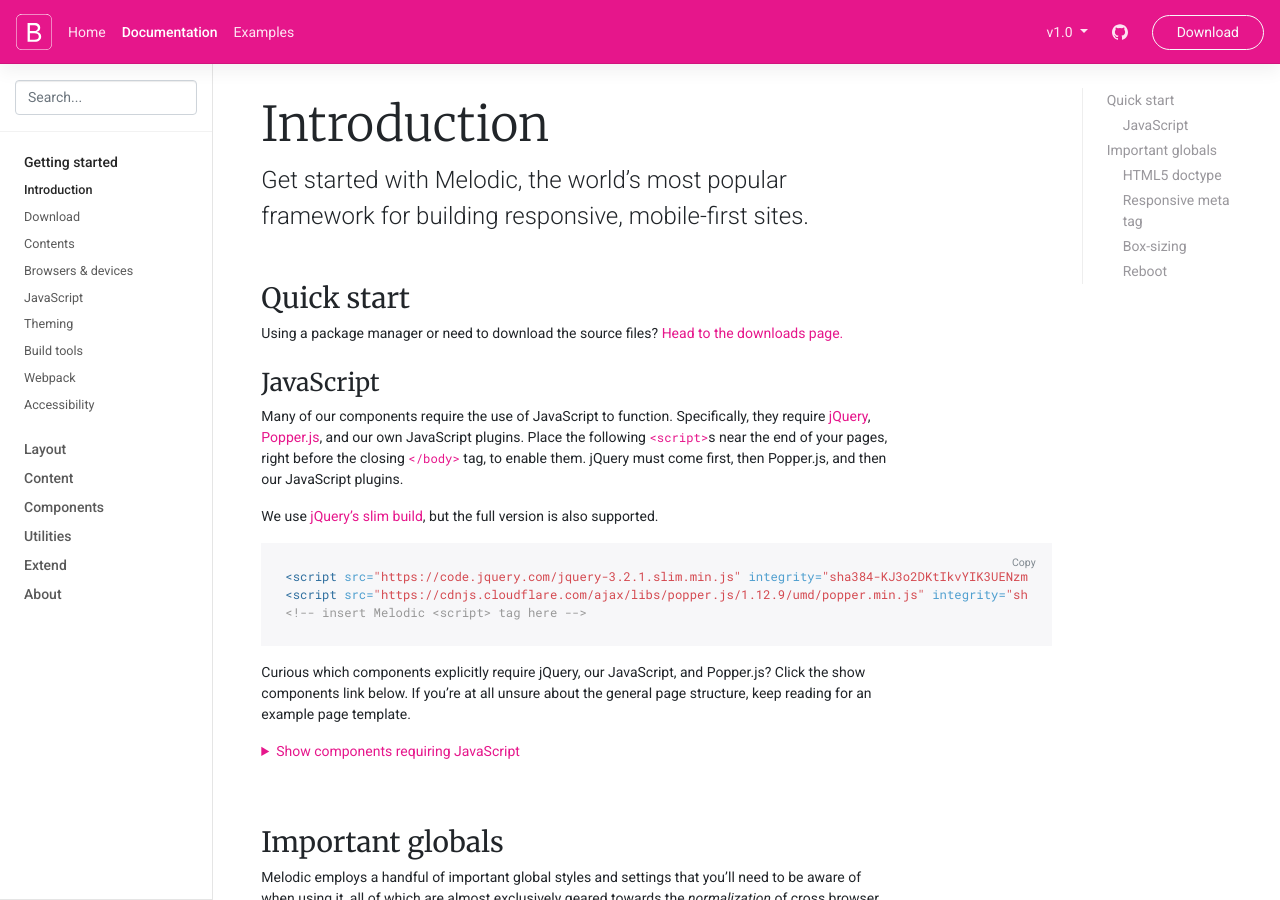
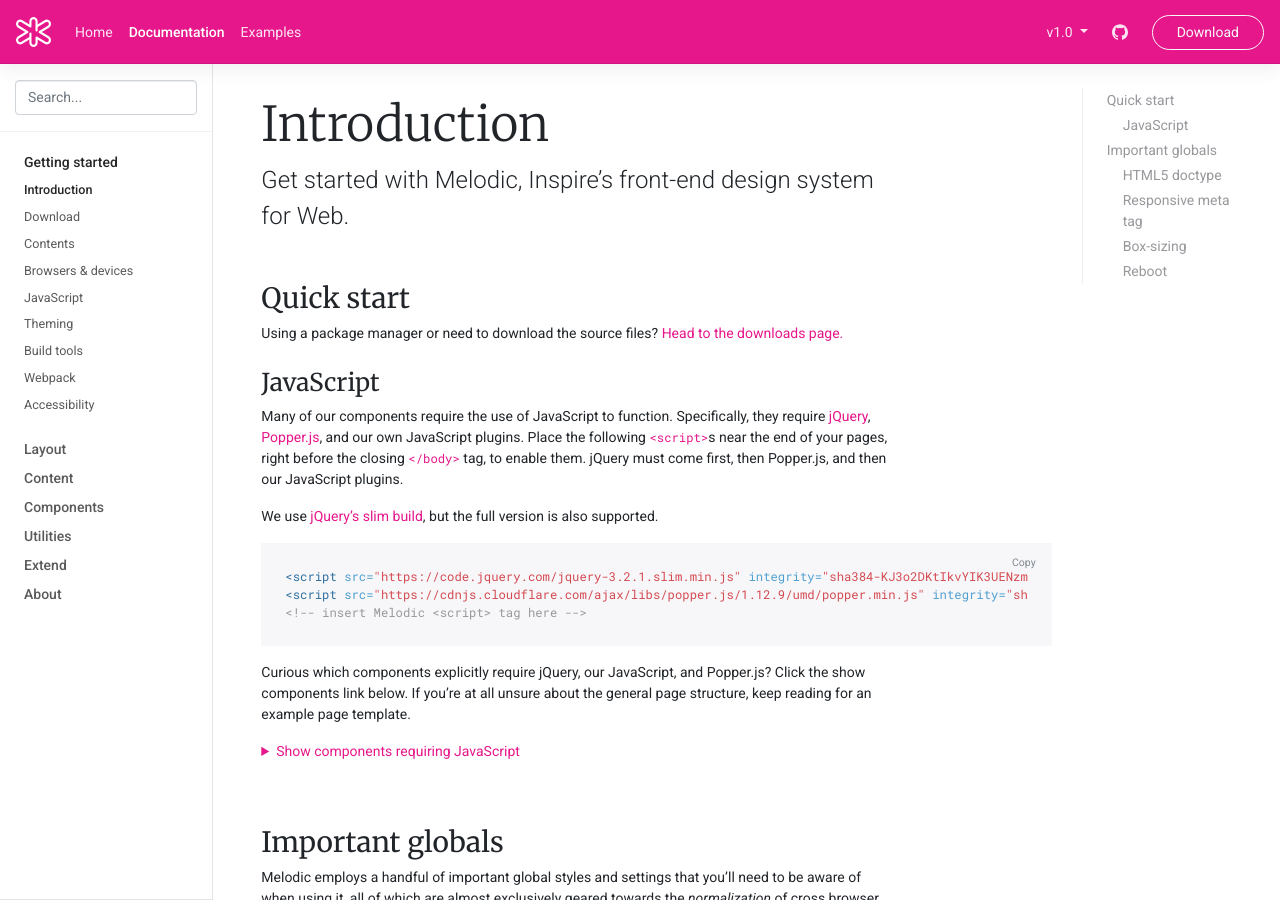
Before and after one commit to arielkirkwood/melodic-web, a Jekyll site: the page built from docs/1.0/getting-started/introduction.md, in a window 1280 px wide and 900 px high. Built offline with Jekyll 4.4.1, drawn with Linux system fonts in a browser that asks for light colours; nearby versions of some CDN libraries; comment, search, counter and statistics services are not loaded; the table of contents is made by our own code.

Commit message:
Docs update, add Lumen

```diff
--- a/_includes/docs-navbar.html
+++ b/_includes/docs-navbar.html
@@ -1,6 +1,9 @@
 <header class="navbar navbar-expand navbar-dark flex-column flex-md-row mwd-navbar">
-  <a class="navbar-brand mr-0 mr-md-2" href="{{ site.baseurl }}/" aria-label="Melodic">
-    {%- include icons/melodic.svg width="36" height="36" class="d-block" -%}
+  <a class="navbar-brand mr-0 mr-md-3" href="{{ site.baseurl }}/" aria-label="Melodic">
+    <img src="/assets/brand/lumen.png" alt="The Inspire Lumen"
+         srcset="/assets/brand/lumen.png,
+                 /assets/brand/lumen@2x.png 2x,
+                 /assets/brand/lumen@3x.png 3x">
   </a>
 
   <div class="navbar-nav-scroll">
--- a/docs/1.0/examples/checkout/index.html
+++ b/docs/1.0/examples/checkout/index.html
@@ -20,7 +20,7 @@
 
     <div class="container">
       <div class="py-5 text-center">
-        <img class="d-block mx-auto mb-4" src="https://melodic.helloinspire.com/assets/brand/melodic-solid.svg" alt="" width="72" height="72">
+        <img class="d-block mx-auto mb-4" src="https://melodic.helloinspire.com/assets/brand/logotype.svg" alt="" height="72">
         <h2>Checkout form</h2>
         <p class="lead">Below is an example form built entirely with Melodic's form controls. Each required form group has a validation state that can be triggered by attempting to submit the form without completing it.</p>
       </div>
--- a/docs/1.0/examples/pricing/index.html
+++ b/docs/1.0/examples/pricing/index.html
@@ -86,7 +86,7 @@
       <footer class="pt-4 my-md-5 pt-md-5 border-top">
         <div class="row">
           <div class="col-12 col-md">
-            <img class="mb-2" src="https://melodic.helloinspire.com/assets/brand/melodic-solid.svg" alt="" width="24" height="24">
+            <a href="https://www.helloinspire.com"><img class="mb-2" src="/assets/brand/logotype.svg" alt="" height="24"></a>
             <small class="d-block mb-3 text-muted">&copy; 2017-2018</small>
           </div>
           <div class="col-6 col-md">
--- a/docs/1.0/getting-started/introduction.md
+++ b/docs/1.0/getting-started/introduction.md
@@ -1,7 +1,7 @@
 ---
 layout: docs
 title: Introduction
-description: Get started with Melodic, the world's most popular framework for building responsive, mobile-first sites.
+description: Get started with Melodic, Inspire's front-end design system for Web.
 group: getting-started
 redirect_from:
   - /docs/
```
Also changed, not shown: docs/1.0/content/reboot.md (+1 -1 lines), assets/brand/logotype.svg (added), assets/brand/lumen.png (added), assets/brand/lumen@2x.png (added), assets/brand/lumen@3x.png (added).
